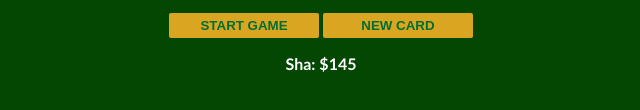
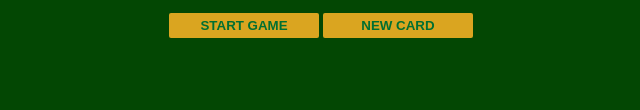
Before and after one commit to MuhammedShamil10/pushsample, a plain HTML site: page index.html in a window 1280 px wide. Shown: the part 174-284 px from the top of the page, without its empty margins (319-959 px from the left). Drawn offline with Linux system fonts and the light colour scheme.

Commit message:
commant on

```diff
--- a/index.html
+++ b/index.html
@@ -15,6 +15,6 @@
     <button onclick="startGame()">START GAME</button>
     <button onclick="newCard()">NEW CARD</button>
     <p id="player-id"></p>
-    <script src="index.js"></script>
+    <!-- <script src="index.js"></script> -->
 </body>
 </html>
```
